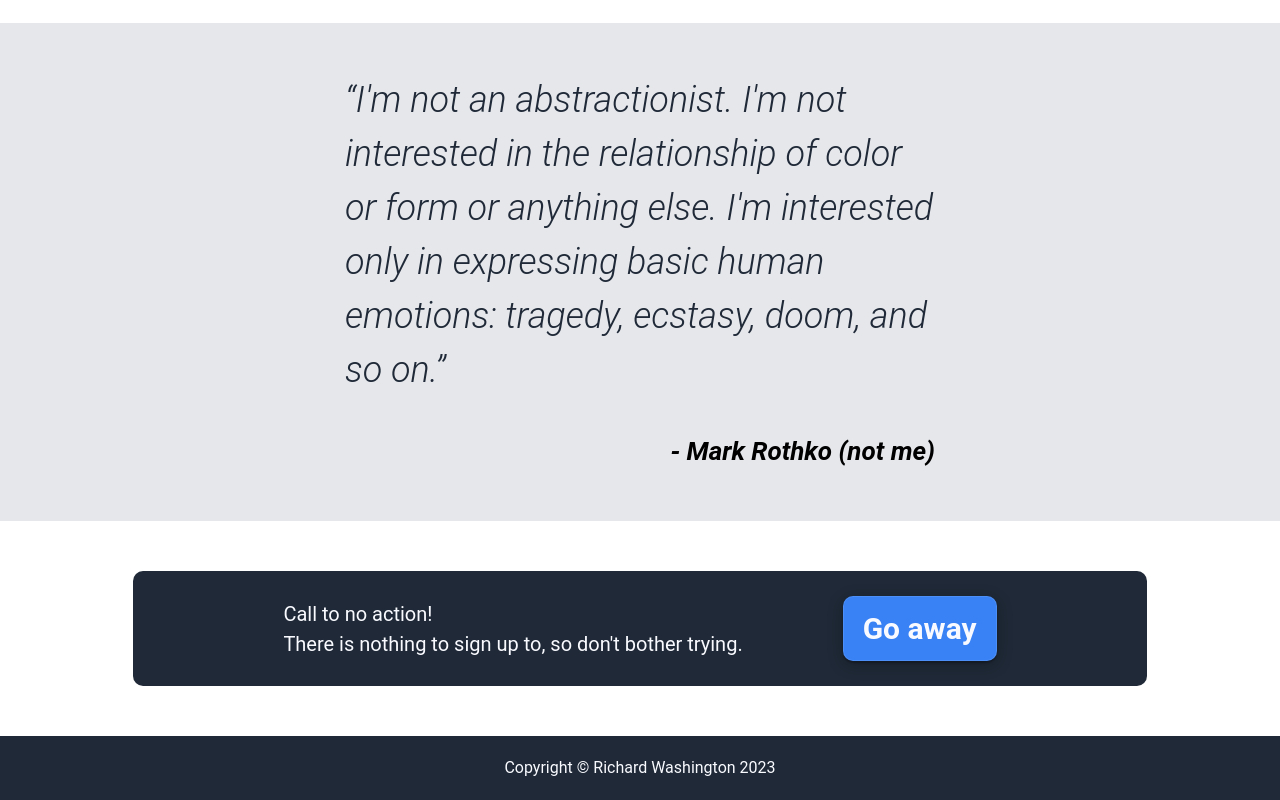
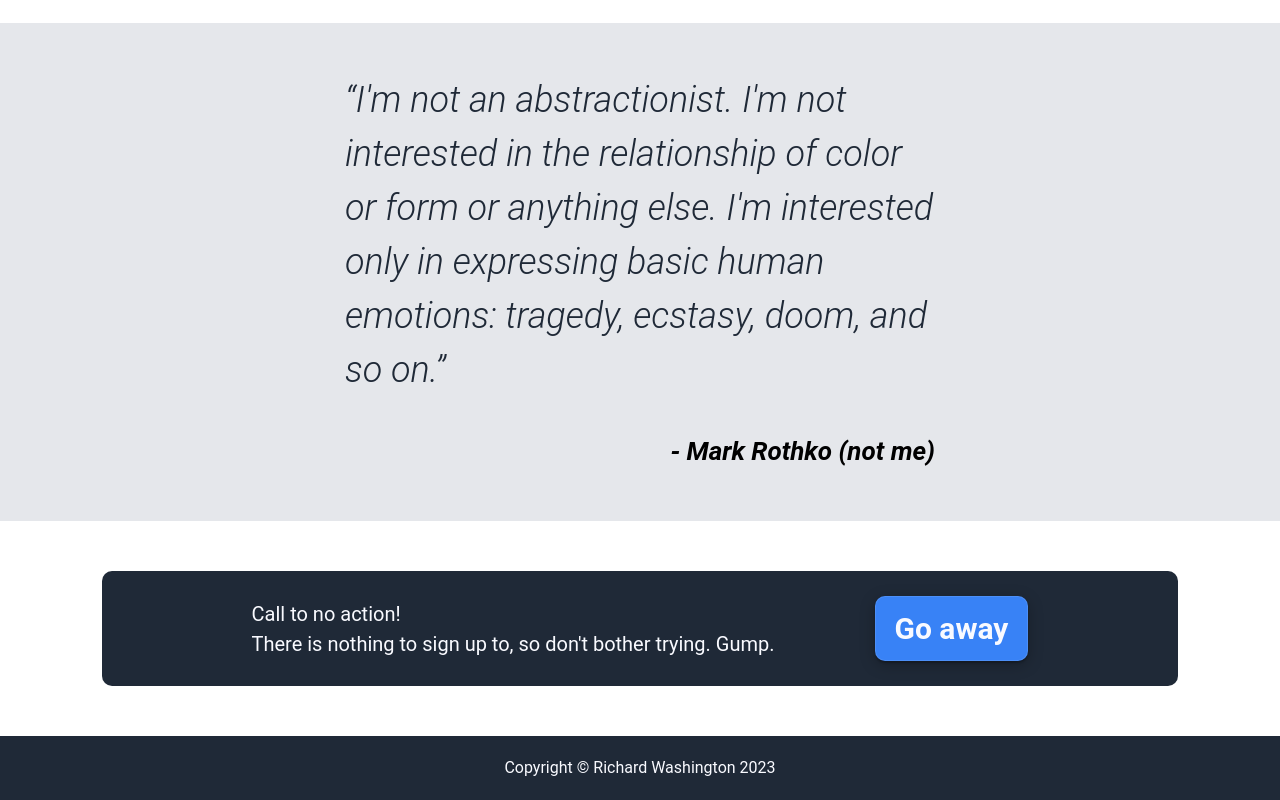
Before and after one commit to richardfwashington/personal-home-page-nextjs, a Next.js app: page / in a window 1280 px wide. Shown: the part 1344-2144 px from the top of the page. Built offline with nearby package versions, Linux system fonts and the light colour scheme.

Commit message:
:memo: Add gump

```diff
--- a/src/app/layout.tsx
+++ b/src/app/layout.tsx
@@ -46,7 +46,7 @@ export default function RootLayout({
           <div className="callout">
             <div className="callout-text">
               <h3>Call to no action!</h3>
-              <p>There is nothing to sign up to, so don&apos;t bother trying.</p>
+              <p>There is nothing to sign up to, so don&apos;t bother trying. Gump.</p>
             </div>
             <div className="callout-button">
               <a href="https://www.bbc.co.uk"><button>Go away</button></a>
```
